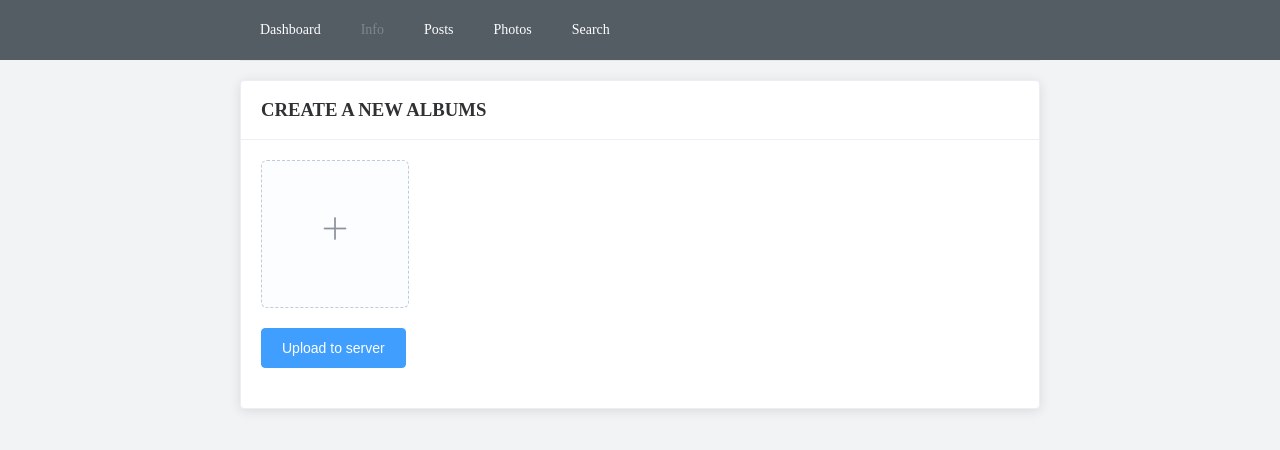
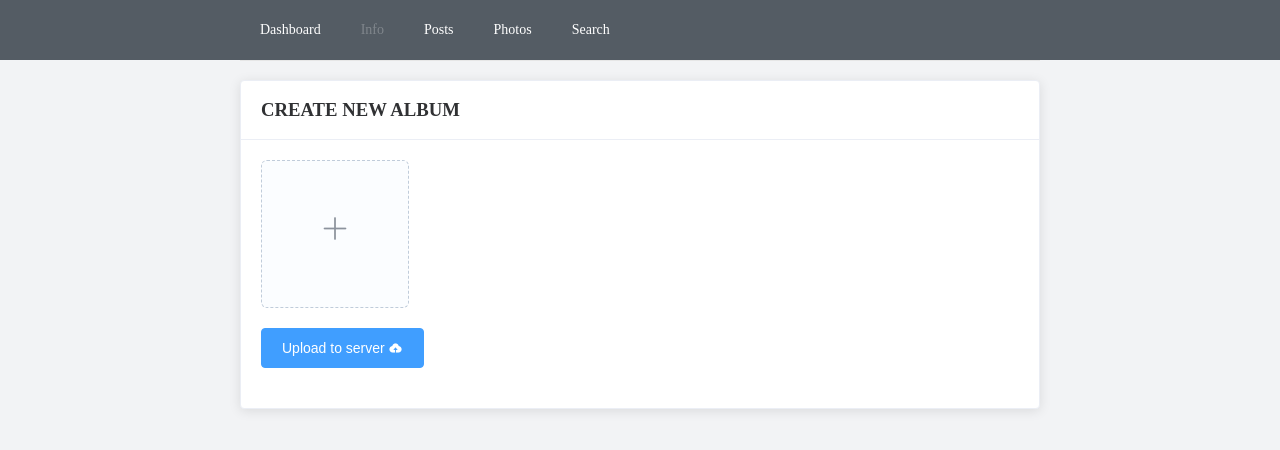
Before and after one commit to Feuway/test-vue-app, a Vue app: page /add-new-post in a window 1280 px wide. Shown: the top 450 px of the page. Built offline with nearby package versions, Linux system fonts and the light colour scheme.

Commit message:
improve uploads photos

```diff
--- a/src/pages/AddNewPost.vue
+++ b/src/pages/AddNewPost.vue
@@ -3,24 +3,30 @@
   <section>
     <el-card>
       <template slot="header">
-        <h1 class="card__title">Create a new albums</h1>
+        <h1 class="card__title">Create new album</h1>
       </template>
 
       <template>
         <div class="card__content">
-          <el-form>
+          <el-form :model="dataForm"
+                   :rules="rulesForm"
+                   ref="dataForm"
+                   label-width="120px"
+          >
             <el-row class="container">
               <el-upload
                 action="http://localhost:3000/uploads"
                 :auto-upload="false"
                 list-type="picture-card"
                 ref="upload"
+                multiple
+                accept="image/*"
                 :on-preview="handlePictureCardPreview"
                 :on-remove="handleRemove">
                 <i class="el-icon-plus"></i>
               </el-upload>
 
-              <el-dialog :visible.sync="isVisibleModalImage">
+              <el-dialog :visible.sync="isVisibleModalImage" fullscreen>
                 <img width="100%" :src="dialogImageUrl">
               </el-dialog>
             </el-row>
@@ -31,10 +37,32 @@
                 @click="submitUpload"
               >
                 Upload to server
+                <i class="el-icon-upload el-icon-right"></i>
               </el-button>
             </el-row>
 
-            <el-row class="container"></el-row>
+            <el-row class="container">
+              <transition name="el-zoom-in-top">
+                <div v-if="isVisibleForm">
+                  <el-form-item label="Title" prop="title">
+                    <el-input v-model="dataForm.name" />
+                  </el-form-item>
+
+                  <el-form-item label="Description" prop="desc">
+                    <el-input type="textarea" v-model="dataForm.desc" />
+                  </el-form-item>
+
+                  <el-form-item>
+                    <el-button
+                      type="primary"
+                      @click="onSaveAlbum"
+                    >
+                      Save
+                    </el-button>
+                  </el-form-item>
+                </div>
+              </transition>
+            </el-row>
           </el-form>
         </div>
       </template>
@@ -51,6 +79,17 @@
       return {
         dialogImageUrl: '',
         isVisibleModalImage: false,
+        isVisibleForm: false,
+        dataForm: {
+          name: '',
+          desc: '',
+        },
+        rulesForm: {
+          name: [
+            { required: true, message: 'Please input Activity name', trigger: 'blur' },
+            { min: 3, message: 'Min 3 letters', trigger: 'blur' },
+          ],
+        },
       };
     },
     methods: {
@@ -60,6 +99,7 @@
       },
       submitUpload() {
         this.$refs.upload.submit();
+        this.isVisibleForm = true;
       },
       handleRemove(file, fileList) {
         console.log(file, fileList);
@@ -67,6 +107,14 @@
       handlePreview(file) {
         console.log(file);
       },
+
+      async onSaveAlbum() {
+        this.$message({
+          type: 'success',
+          message: 'Created new album!',
+        });
+        this.$router.push({ name: 'Dashboard' });
+      },
     },
   };
 </script>
```
Also changed, not shown: 1 other file (tests, documents, lock files or other folders).
